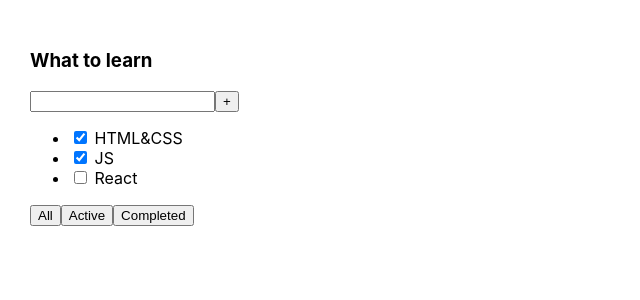
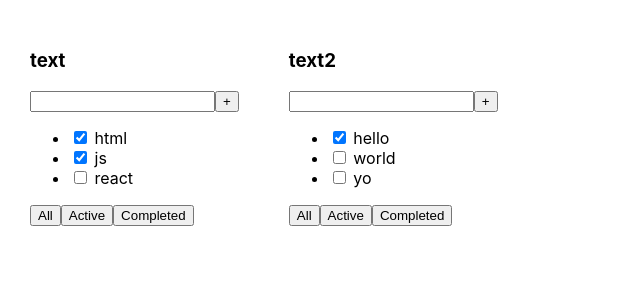
Before and after one commit to Knakna/learn-react, a React (Create React App) app: page / in a window 1280 px wide. Shown: the top 300 px of the page, without its empty margins (0-640 px from the left). Built offline with nearby package versions, Linux system fonts and the light colour scheme.

Commit message:
study components and props

```diff
--- a/src/App.tsx
+++ b/src/App.tsx
@@ -1,28 +1,32 @@
 import React from 'react';
 import './App.css';
+import {ToDoList} from "./ToDoList";
 
 function App() {
+
+  const tasks1 = [
+        {id: 1, title: "html", isDone: true},
+        {id: 2, title: "js", isDone: true},
+        {id: 3, title: "react", isDone: false},
+    ]
+
+    const tasks2 = [
+        {id: 1, title: "hello", isDone: true},
+        {id: 2, title: "world", isDone: false},
+        {id: 3, title: "yo", isDone: false},
+    ]
+
+
+
+
     return (
         <div className="App">
-            <div>
-                <h3>What to learn</h3>
-                <div>
-                    <input/>
-                    <button>+</button>
-                </div>
-                <ul>
-                    <li><input type="checkbox" checked={true}/> <span>HTML&CSS</span></li>
-                    <li><input type="checkbox" checked={true}/> <span>JS</span></li>
-                    <li><input type="checkbox" checked={false}/> <span>React</span></li>
-                </ul>
-                <div>
-                    <button>All</button>
-                    <button>Active</button>
-                    <button>Completed</button>
-                </div>
-            </div>
+
+            <ToDoList title="text" tasks={tasks1}/>
+            <ToDoList title="text2" tasks={tasks2}/>
+
         </div>
     );
 }
 
-export default App;
+    export default App;
--- /dev/null
+++ b/src/ToDoList.tsx
@@ -0,0 +1,37 @@
+import React from "react";
+
+type TaskType = {
+    id: number
+    title: string
+    isDone: boolean
+}
+
+
+type PropsType = {
+    title: string
+    tasks: Array<TaskType>
+}
+
+export function ToDoList(props: PropsType) {
+    return (
+
+        <div>
+            <h3>{props.title}</h3>
+            <div>
+                <input/>
+                <button>+</button>
+            </div>
+            <ul>
+                <li><input type="checkbox" checked={props.tasks[0].isDone}/> <span>{props.tasks[0].title}</span></li>
+                <li><input type="checkbox" checked={props.tasks[1].isDone}/> <span>{props.tasks[1].title}</span></li>
+                <li><input type="checkbox" checked={props.tasks[2].isDone}/> <span>{props.tasks[2].title}</span></li>
+            </ul>
+            <div>
+                <button>All</button>
+                <button>Active</button>
+                <button>Completed</button>
+            </div>
+        </div>
+
+    );
+}
```
